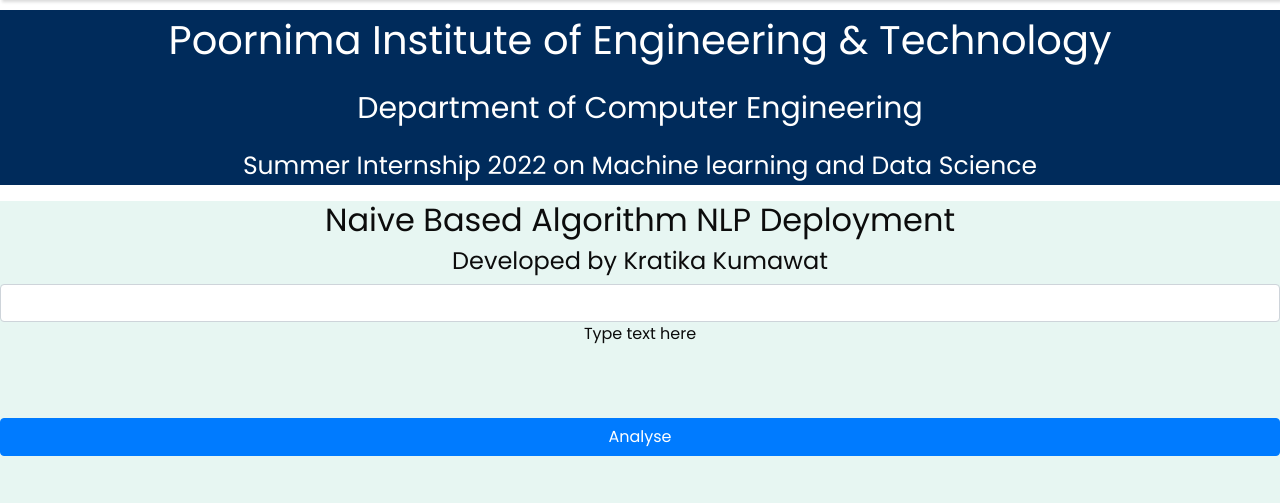
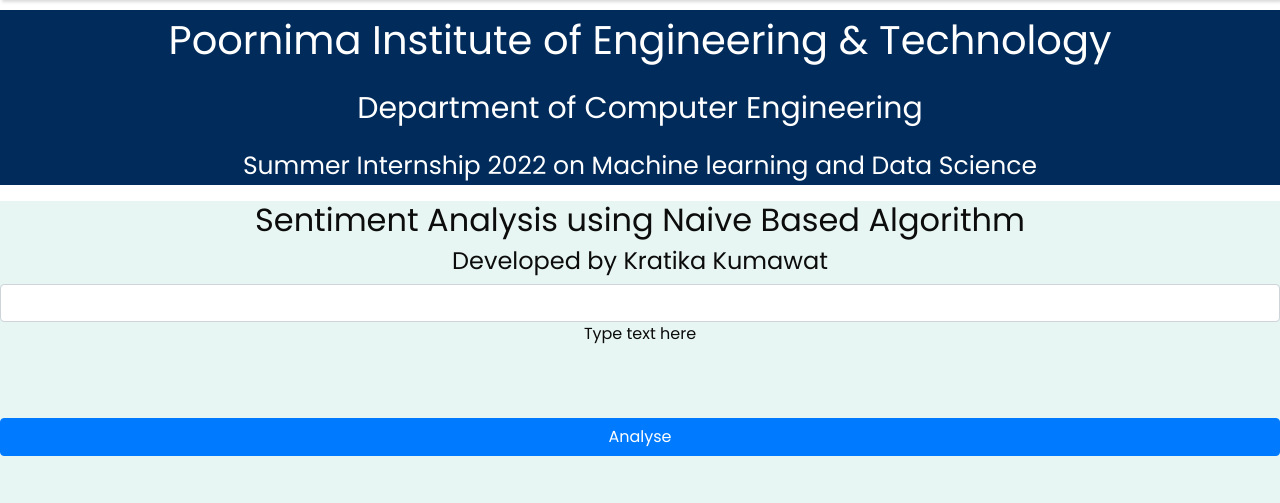
Before and after one commit to kratika602/Kratika_internship_major_project, a Flask app: page /naivebayes in a window 1280 px wide. Shown: the part 60-563 px from the top of the page. Run offline with Flask 2, Linux system fonts and the light colour scheme; some libraries are stand-ins or nearby versions.

Commit message:
Update naivebayes.html

```diff
--- a/templates/naivebayes.html
+++ b/templates/naivebayes.html
@@ -113,7 +113,7 @@
     </div>
 
     <div class="login" style="background-color:#E7F6F2 ;">
-    <h2 >Naive Based Algorithm NLP Deployment</h2>
+    <h2 >Sentiment Analysis using Naive Based Algorithm</h2>
     <h4>Developed by Kratika Kumawat</h4>
     <!-- Main Input For Receiving Query to our ML -->
     <form action="{{ url_for('predict6')}}"method="get">
```
